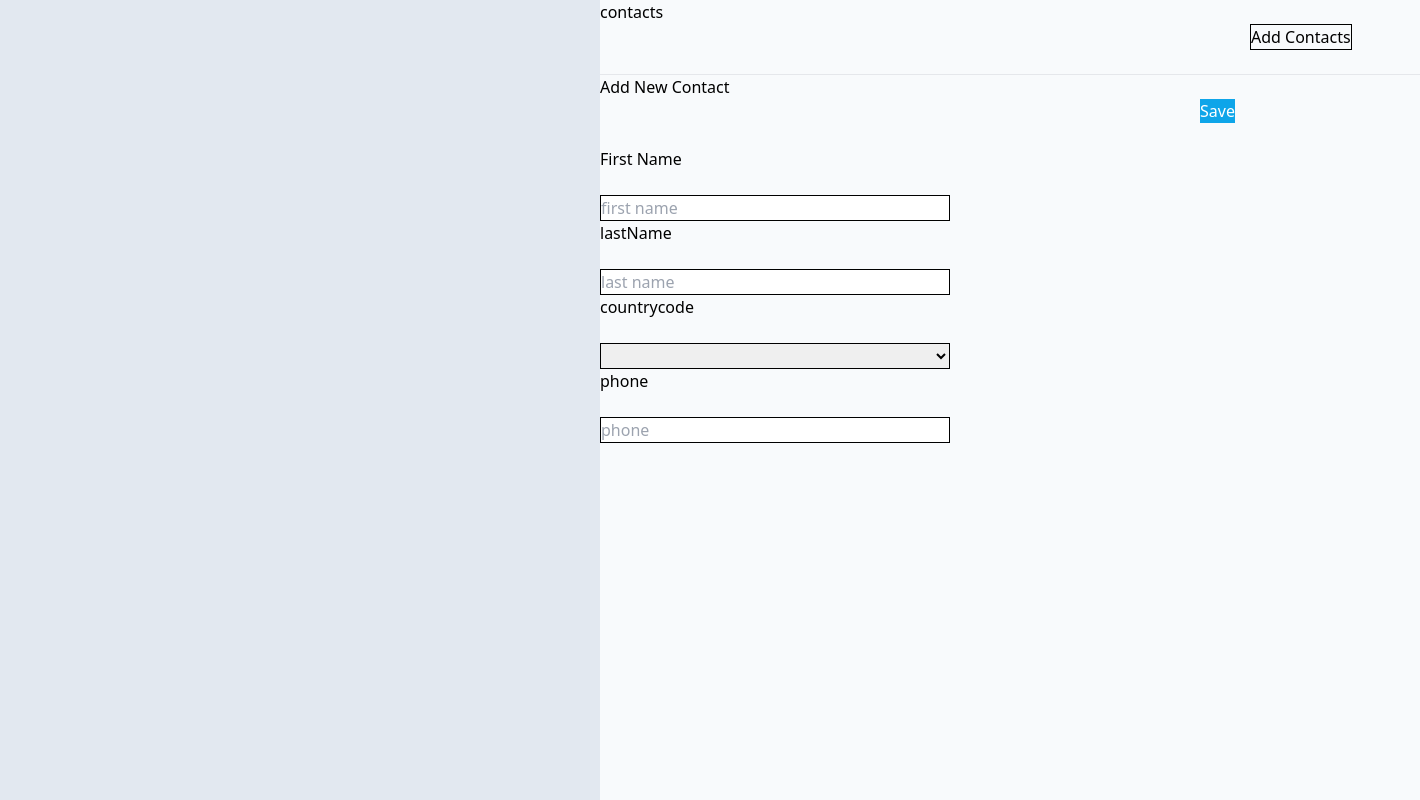
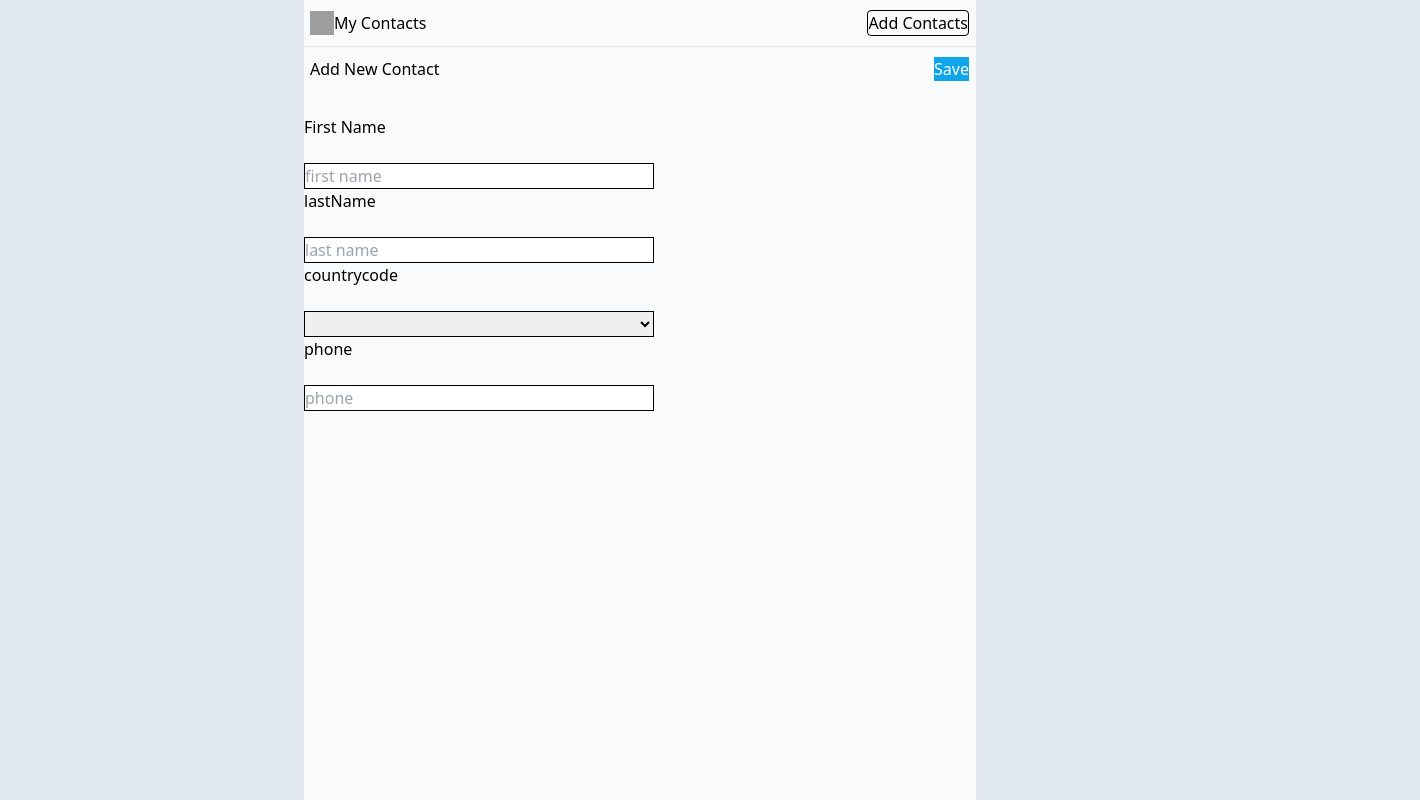
Before and after one commit to umesh1702/vue3ContactsComputed, a Vue app: page /contactDetails in a window 1280 px wide. Shown: the whole page, 1420 px wide, since content can reach past the window. Built offline with nearby package versions, Linux system fonts and the light colour scheme; grey boxes are pictures that could not be loaded.

Commit message:
added icon to all

```diff
--- a/src/views/HomeView.vue
+++ b/src/views/HomeView.vue
@@ -1,29 +1,41 @@
 <template  >
   <div class="mx-auto h-screen max-w-md bg-slate-50 md:max-w-2xl">
-    <div class=" flex flex-row place-content-between">
-      <div class="place-content-start flex flex-row">
-      <div><img src="../assets/contacts-svgrepo-com.svg" alt="contacts-icon" class="h-6 w-6"> </div><div >contacts</div></div>
-      <div><button class="border-[1px] border-black hover:bg-gray-400 hover:text-white" @click="changepath">Add
-        Contacts</button></div>
+    <div class=" flex flex-row place-content-between items-center py-[10px]">
+      <div class="place-content-start flex flex-row pl-[6px]">
+        <div><img src="../assets/Google_Contacts_icon.svg.png" alt="contacts-icon" class="h-6 w-6"> </div>
+        <div> My Contacts</div>
+      </div>
+      <div class="pr-[7px]"><button class="border-[1px] border-black hover:bg-gray-400 hover:text-white rounded-[4px]"
+          @click="changepath">Add
+          Contacts</button></div>
       <router-view></router-view>
-    </div><br>
+    </div>
     <hr>
-    <input class="border-[1px] border-black " type="text" v-model="text"
-      placeholder="Search Here">
+    <br>
+
+    <div class="px-[10px]">
+      <input class="border-[2px] border-black w-full placeholder:text-black items-center text-[15px] pl-[5px]" type="text" v-model="text" placeholder="Search Contacts">
+    </div>
     <ul>
       <div v-for="result in filtereddata" :key="result">
         {{ result.firstName }} {{ result.lastName }} {{ result.phone }}
       </div>
     </ul>
     <br><br>
-    <div class="grid gap-[40px] grid-cols-3 grid-rows-3 ">
+
+    <div class="grid gap-[40px] grid-cols-3 grid-rows-3 pl-[4px] ">
       <div v-for="(item, index) in dataArray" :key="index"
-        class="bg-gray-400 text-center w-[250px] h-auto border-2 border-white">{{ item.firstName }} {{ item.lastName }}
+        class="bg-zinc-200 text-center w-auto h-auto border-2 ">
+        <div><img src="../assets/icons8-contacts-32.png" alt="contacts-icon" class="h-6 w-6"> </div>
+        {{ item.firstName }} {{ item.lastName }}
         <br> {{ item.countrycode }} {{ item.phone }}
-        <br><button class="bg-white" @click="editbutton(item.firstName,item.lastName,item.countrycode,item.phone,index)" >edit</button> <button class="bg-white"
-          @click="deletebutton(item)"> delete </button>
+        <br>
+        <div class="flex flex-row place-content-end gap-2"><button class="bg-white"
+          @click="editbutton(item.firstName, item.lastName, item.countrycode, item.phone, index)">edit</button> <button
+          class="bg-white" @click="deletebutton(item)"> delete </button>
+        </div>
       </div>
-      <div class="bg-gray-400 text-center w-[250px] h-[100px] border-2 border-white" @click="changepath">+</div>
+      <div class="bg-zinc-200 text-center w-auto h-auto border-2 border-white justify-items-center" @click="changepath">+</div>
     </div>
   </div>
   <RouterView />
@@ -31,7 +43,7 @@
 
 <script setup>
 import { computed, onMounted } from 'vue';
-import { useRouter} from 'vue-router'
+import { useRouter } from 'vue-router'
 import { ref } from 'vue';
 
 var dataArray = ref([])
@@ -49,10 +61,10 @@ const changepath = () => {
   const redirectpath = "/contactDetails"
   router.push(redirectpath)
 }
-const editbutton = (firstName,lastName,countrycode,phone,index) => {
+const editbutton = (firstName, lastName, countrycode, phone, index) => {
   router.push({
     name: "editing",
-    params:{firstName,lastName,countrycode,phone,index}
+    params: { firstName, lastName, countrycode, phone, index }
   })
 }
 const deletebutton = (item) => {
--- a/src/views/contactDetails.vue
+++ b/src/views/contactDetails.vue
@@ -1,20 +1,20 @@
 <template>
-  <div class="w-[820px]  h-screen align-center bg-slate-50 mx-[600px]">
-    <div>
-      <p> contacts</p>
-      <button
-        class="ml-[650px] border-[1px] border-black hover:bg-gray-400 hover:text-white"
-        @click="redirect"
-      >
-      <p>  Add Contacts</p>
-      </button>
+  <div class="mx-auto h-screen max-w-md bg-slate-50 md:max-w-2xl">
+    <div class=" flex flex-row place-content-between items-center py-[10px]">
+      <div class="place-content-start flex flex-row pl-[6px]">
+        <div><img src="../assets/Google_Contacts_icon.svg.png" alt="contacts-icon" class="h-6 w-6"> </div>
+        <div> My Contacts</div>
+      </div>
+      <div class="pr-[7px]"><button class="border-[1px] border-black hover:bg-gray-400 hover:text-white rounded-[4px]"
+          @click="changepath">Add
+          Contacts</button></div>
       <router-view></router-view>
     </div>
-    <br />
     <hr />
-    <div>
-    <p>  Add New Contact</p>
-      <button class="bg-sky-500 text-white ml-[600px]" @click="setlocalvalue">Save</button>
+
+    <div class=" flex flex-row place-content-between items-center py-[10px]">
+    <div class="place-content-start flex flex-row pl-[6px]">Add New Contact</div>
+     <div class="pr-[7px]"><button class="bg-sky-500 text-white" @click="setlocalvalue">Save</button></div>
     </div>
     <br />
 
```
Also changed, not shown: src/assets/icons8-contacts-32.png (added).
